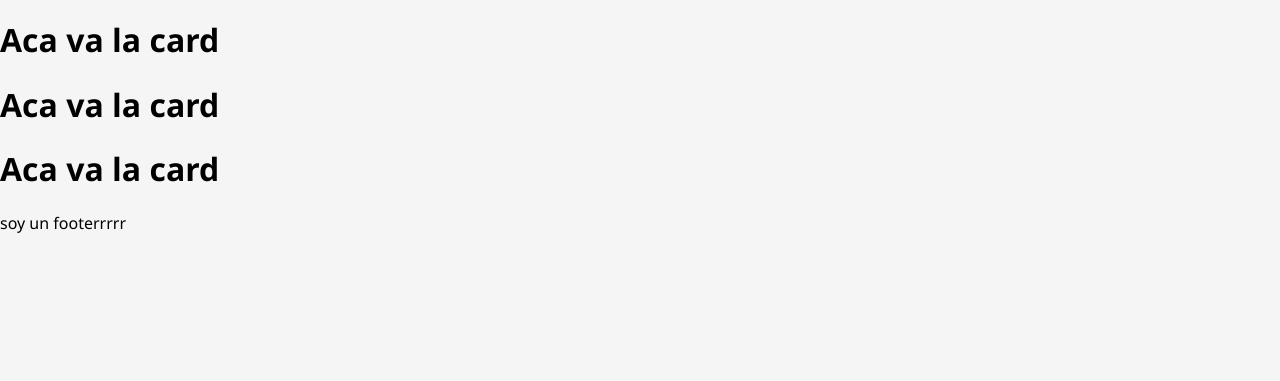
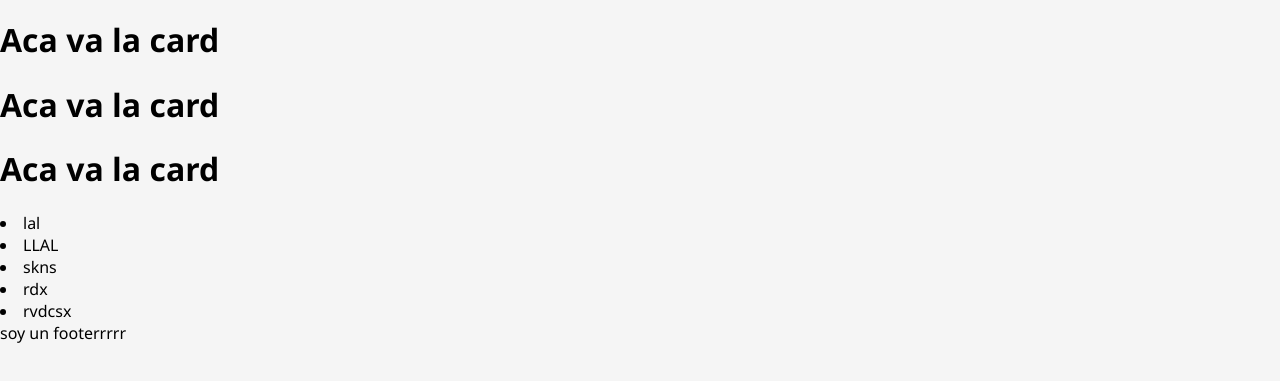
Before and after one commit to fllorgarcia/ITBANKkk, a plain HTML site: page index.html in a window 1280 px wide. Shown: the part 159-540 px from the top of the page. Drawn offline with Linux system fonts and the light colour scheme.

Commit message:
agregando un nav

```diff
--- a/index.html
+++ b/index.html
@@ -57,6 +57,13 @@
                     <h1>Aca va la card</h1>
                 </div>
             </section>
+            <nav>
+                <li>lal</li>
+                <li>LLAL</li>
+                <li>skns</li>
+                <li>rdx</li>
+                <li>rvdcsx</li>
+            </nav>
         </main>
 
     <footer> soy un footerrrrr </footer>
```
